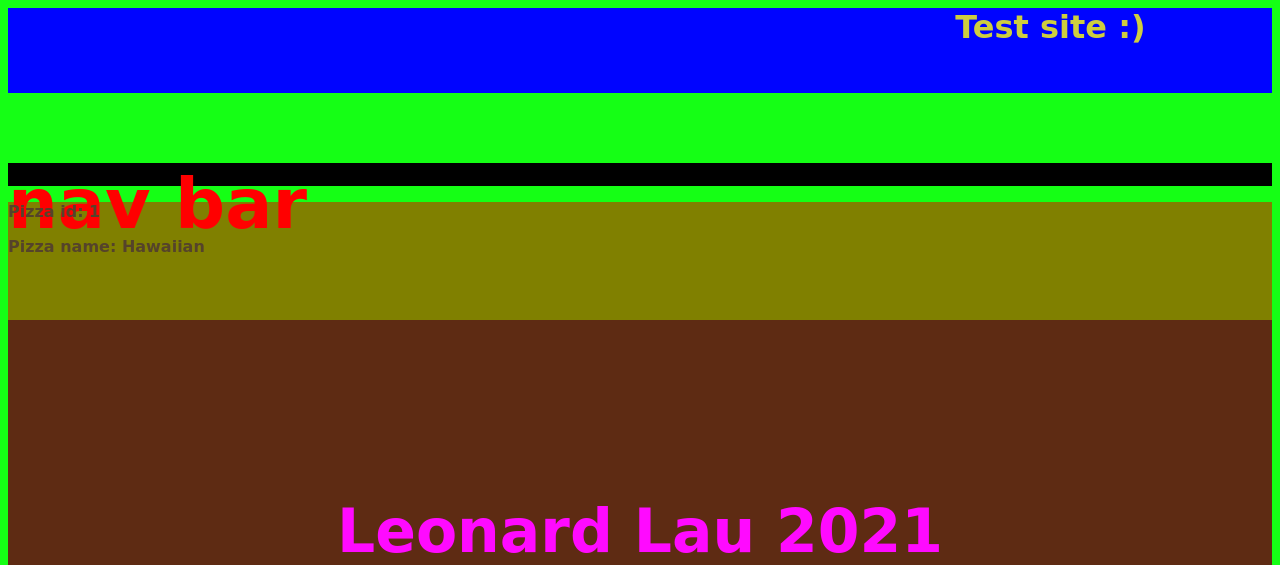
After one commit to 17238bhs/TestSite, a Flask app: page /pizza/1 in a window 1280 px wide. The commit adds this page. Shown: the top 565 px of the page. Run offline with Flask 2, Linux system fonts and the light colour scheme; data comes from the database, SQL or seed files in the repository; both versions use the stored data as it was after the commit.

Commit message:
now using sqlalchemy

```diff
--- a/routes.py
+++ b/routes.py
@@ -1,6 +1,26 @@
 from flask import Flask, render_template
+from flask_sqlalchemy import SQLAlchemy
+import sqlite3
 
 app = Flask(__name__)
+
+app.config['SQLALCHEMY_DATABASE_URI'] = 'sqlite:///pizza.db' #tell where database is, old connection methods not needed, URI is Universal Resource Index
+db = SQLAlchemy(app) #does everything for us in the background
+
+class Pizza (db.Model):
+    __tablename__ = "Pizza" #if your class name is same as table name, this isnt needed, but good to do*
+    id = db.Column(db.Integer, primary_key = True)
+    name = db.Column(db.String())
+    description = db.Column(db.String())
+    photo = db.Column(db.String())
+
+class Topping (db.Model):
+    __tablename__ = "Topping"
+    id = db.Column(db.Integer, primary_key = True)
+    name = db.Column(db.String())
+
+toppings = db.Table ('toppings', db.Column('pid', db.Integer, db.ForeignKey('Pizza.id'), primary_key=True), db.Column('tid', db.Integer, db.ForeignKey('Topping.id'), primary_key=True))
+
 
 @app.route('/')
 def home():
@@ -10,5 +30,10 @@ def home():
 def about():
     return render_template("about.html")
 
+@app.route('/pizza/<int:id>')
+def pizza(id):
+    pizza = Pizza.query.filter_by(id=id).first_or_404() #get first result else 404
+    return render_template ('pizza.html', pizza = pizza)
+
 if __name__ == "__main__":
     app.run(port=3000)
--- a/static/css/style.css
+++ b/static/css/style.css
@@ -14,7 +14,7 @@ html {
 
 .navigation {
     background-color: black;
-    color: burlywood;
+    color: rgb(255, 0, 0);
     height: 3%;
     font-size: 70px;
 }
@@ -29,6 +29,6 @@ html {
 
 .home {
     background-color: olive;
-    color: blue;
+    color: rgb(85, 67, 42);
     height: 15%;
 }
--- /dev/null
+++ b/templates/pizza.html
@@ -0,0 +1,9 @@
+<title>pixzzz</title>
+{% extends 'layout.html' %}
+{% block content %}
+<div class="home">
+    <p>Pizza id: {{pizza.id}}</p>
+    <p>Pizza name: {{pizza.name}}</p>
+    <!--<p>Toppings: {{toppings}}</p>-->
+</div>
+{% endblock %}
```
Also changed, not shown: pizza.db (added).
